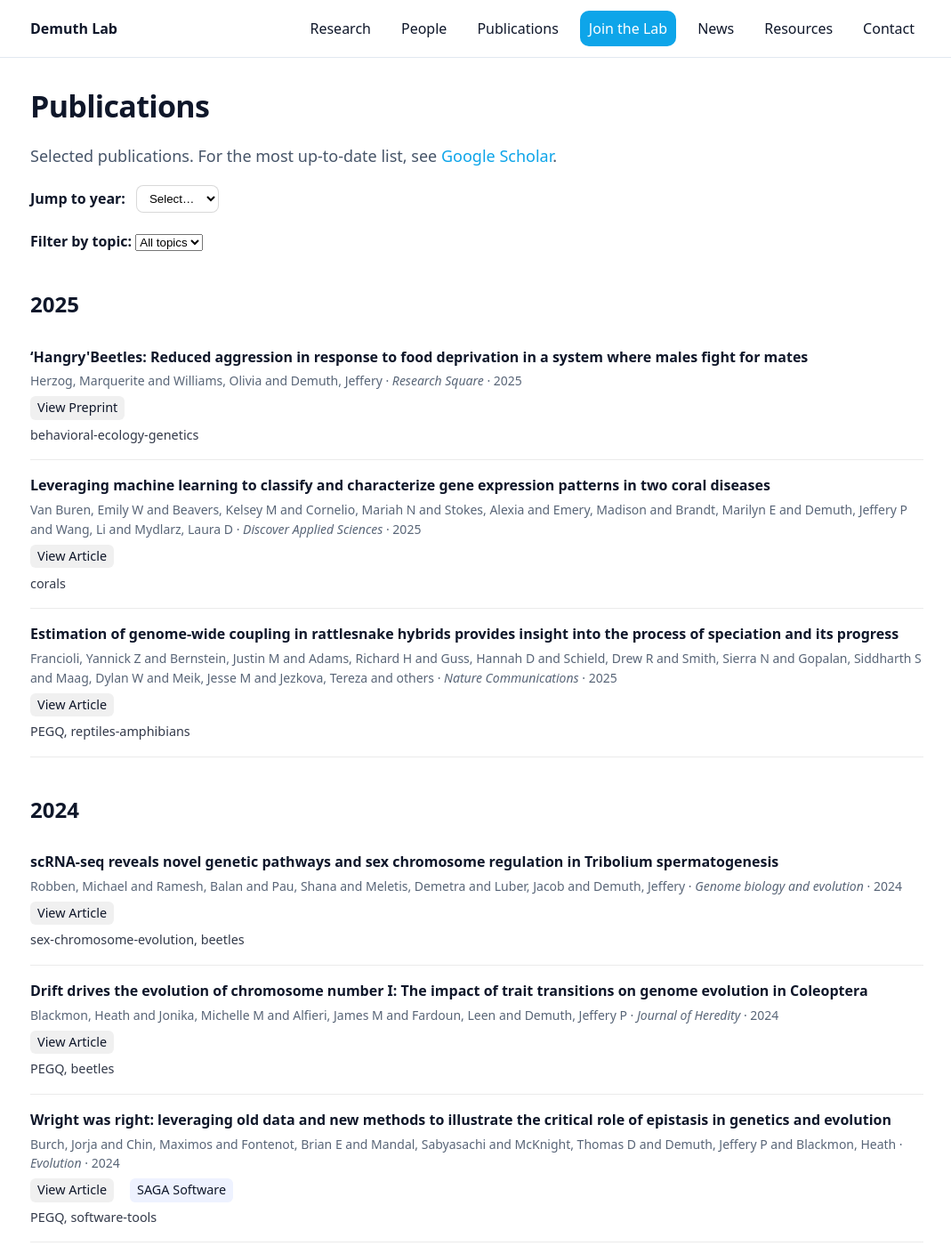
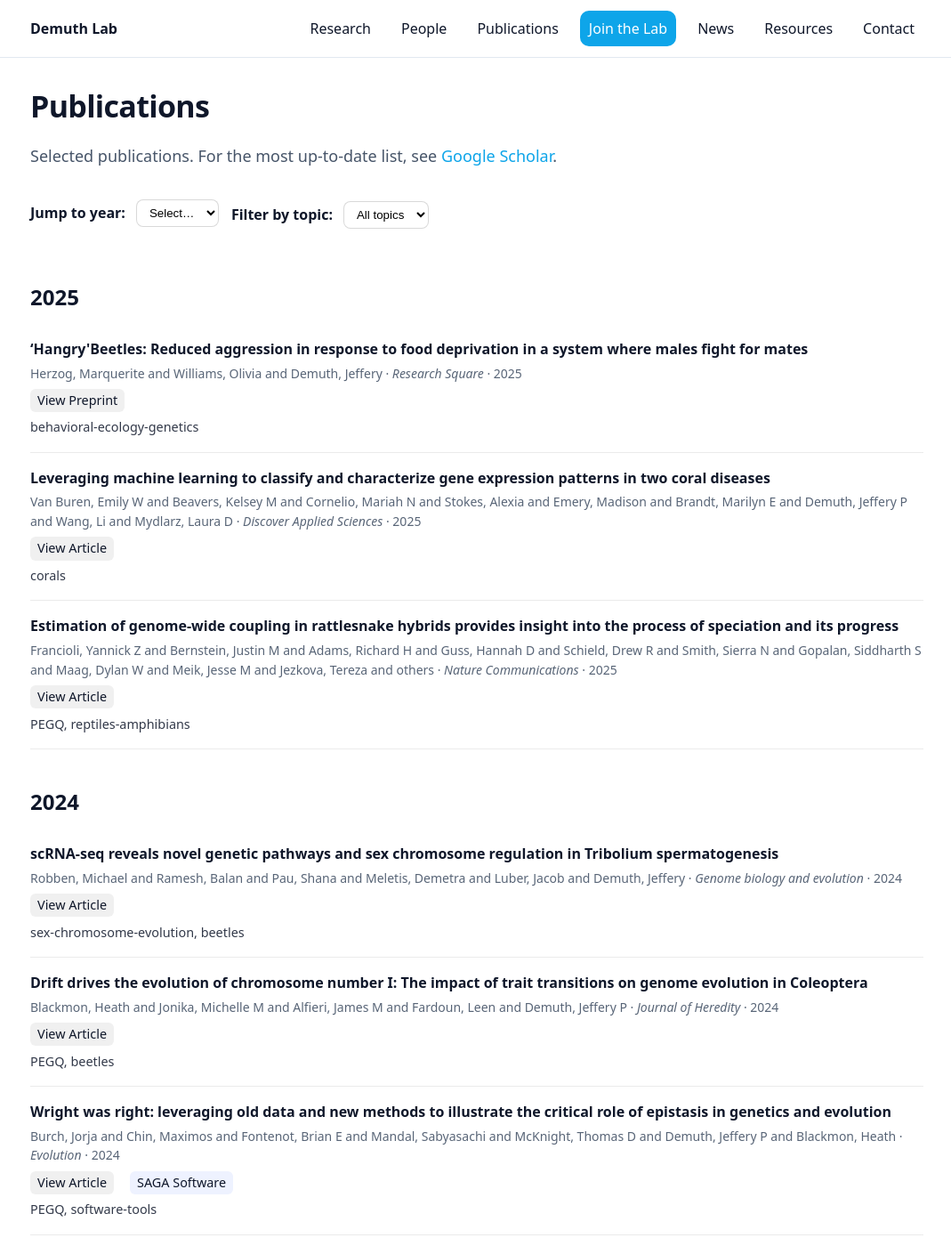
Before and after one commit to demuth-lab/demuth-lab.github.io, a Jekyll site: the page built from publications.md, in a window 1280 px wide and 1400 px high. Shown: the whole window at 89% size, without its empty margins (104-1173 px from the left). Built offline with Jekyll 4.4.1, drawn with Linux system fonts in a browser that asks for light colours.

Commit message:
Update main.css

```diff
--- a/assets/css/main.css
+++ b/assets/css/main.css
@@ -282,6 +282,28 @@ a:hover{text-decoration:underline}
   margin-right:0.25rem;
 }
 
+.pub-controls{
+  display:flex;
+  flex-wrap:wrap;
+  gap:14px;
+  align-items:center;
+  margin: 1rem 0 1.25rem 0;
+}
+
+.pub-topic-jump{
+  display:flex;
+  align-items:center;
+  gap:0.75rem;
+}
+
+.pub-topic-jump select{
+  padding:6px 10px;
+  border-radius:8px;
+  border:1px solid rgba(0,0,0,0.15);
+  background:#fff;
+}
+
+
 /* =========================
    Mobile
    ========================= */
```
